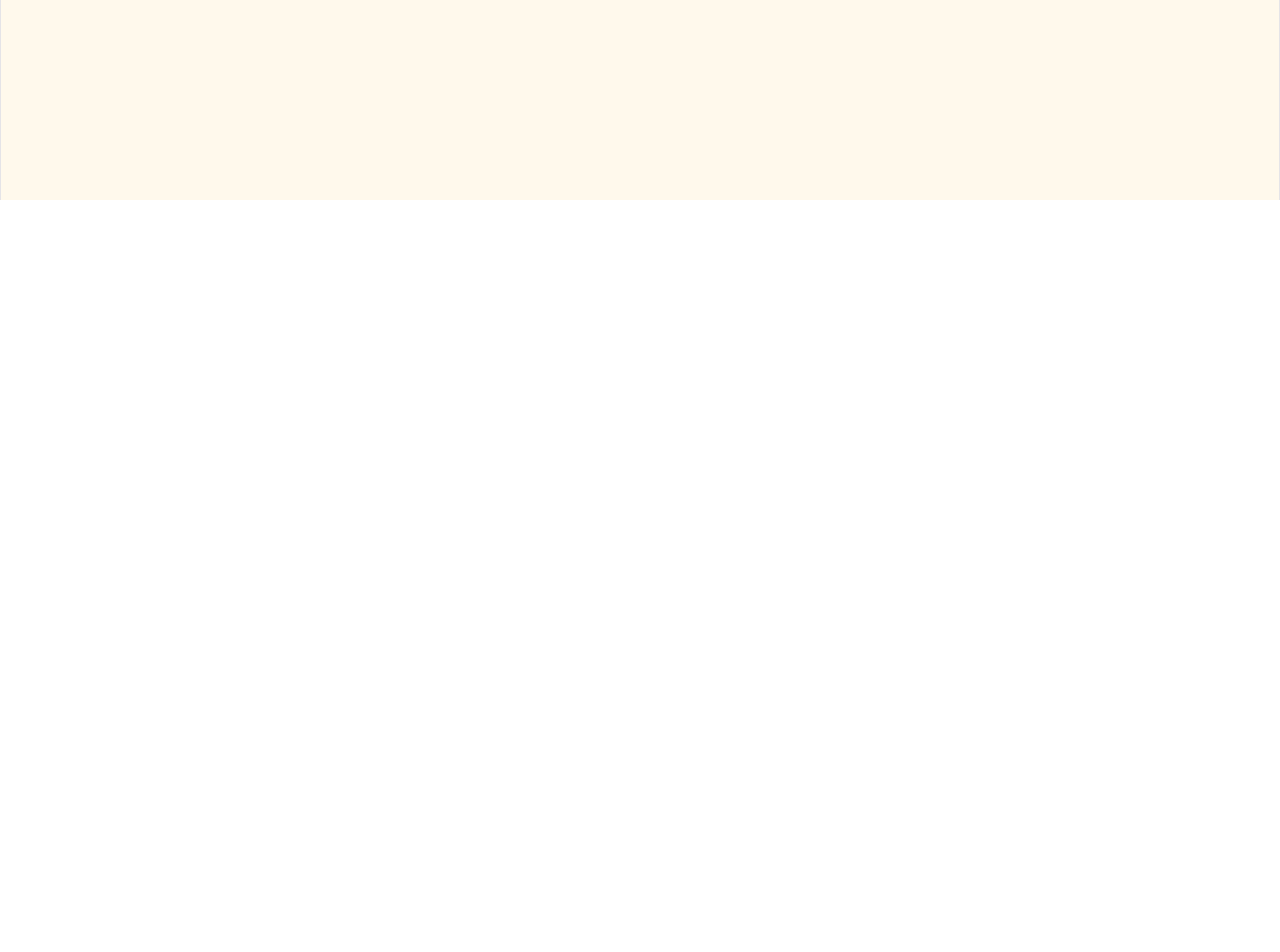
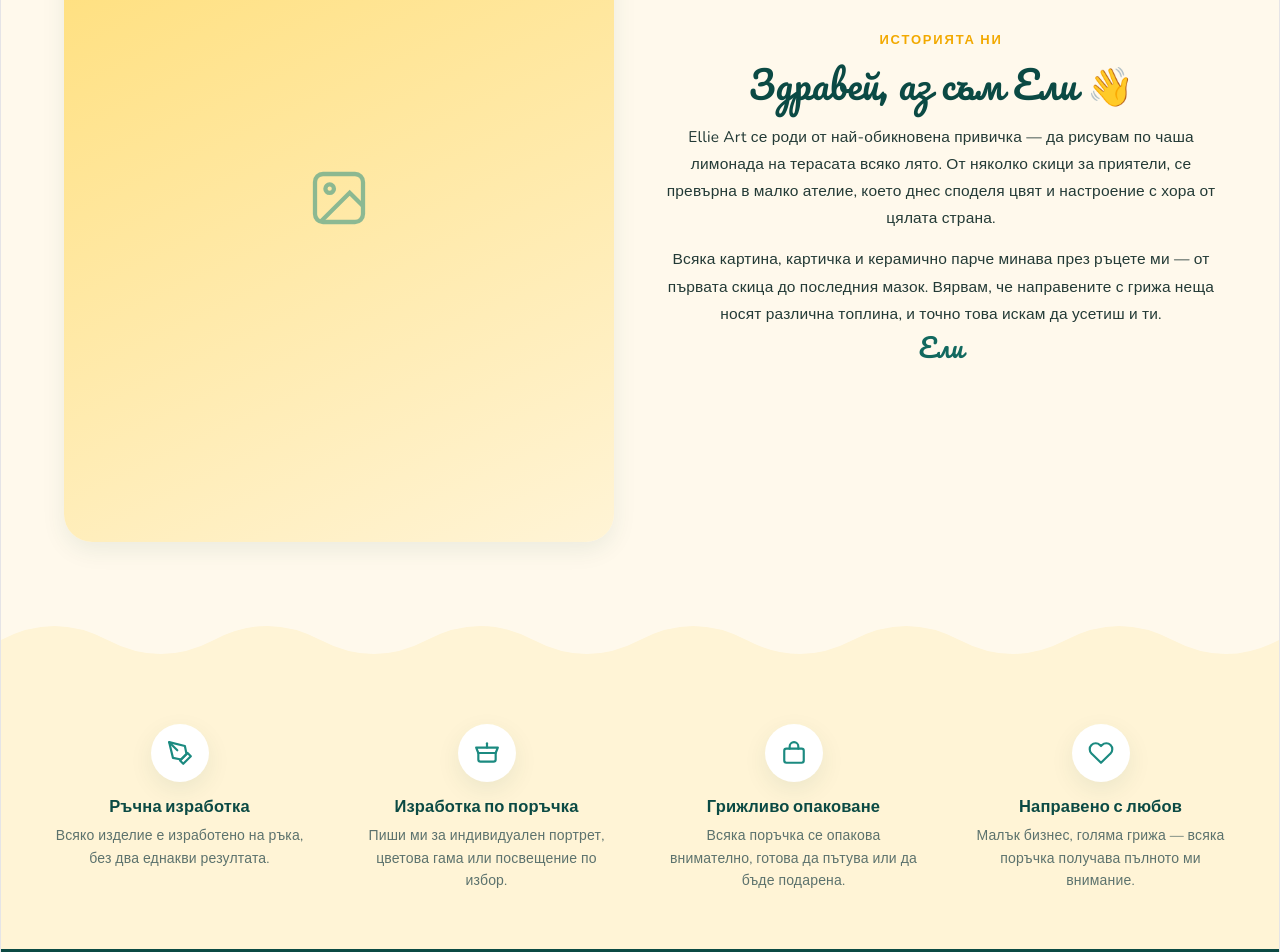
Before and after one commit to yonkoyotov04/ellie-s-art, a React (Vite) app in the folder client/: page /about in a window 1280 px wide. Shown: the part 600-1552 px from the top of the page. Before the commit the page ends 800 px from the top, so only its background shows below. Built offline with nearby package versions, Linux system fonts and the light colour scheme.

Commit message:
Added an about us page

```diff
--- a/client/src/App.jsx
+++ b/client/src/App.jsx
@@ -7,6 +7,7 @@ import { Route, Routes } from 'react-router'
 import Posts from './components/pages/Posts.jsx'
 import Catalogue from './components/pages/Catalogue.jsx'
 import Categories from './components/pages/Categories.jsx'
+import AboutUs from './components/pages/About Us.jsx'
 
 function App() {
     const [count, setCount] = useState(0)
@@ -20,6 +21,7 @@ function App() {
                     <Route path='/posts' element={<Posts />} />
                     <Route path='/catalogue' element={<Catalogue />} />
                     <Route path='/categories' element={<Categories />} />
+                    <Route path='/about' element={<AboutUs />} />
                 </Routes>
             </main>
             <Footer />
--- /dev/null
+++ b/client/src/components/pages/About Us.jsx
@@ -0,0 +1,109 @@
+
+export default function AboutUs() {
+    return (
+        <>
+            <section className="page-header section--tint">
+                <div className="page-header__inner">
+                    <span className="eyebrow">
+                        <svg viewBox="0 0 24 24" fill="none" stroke="currentColor" strokeWidth="2">
+                            <path d="M12 2 2 7l10 5 10-5-10-5Z" />
+                            <path d="M2 17l10 5 10-5M2 12l10 5 10-5" />
+                        </svg>
+                        Опознай ателието
+                    </span>
+                    <h1 className="script-heading">За нас</h1>
+                    <p className="section-sub">Малко за Ели, за четката, която не се разделя с нея, и за историята зад Ellie
+                        Art.</p>
+                </div>
+            </section>
+
+            <svg className="citrus-divider" viewBox="0 0 1200 60" preserveAspectRatio="none" style={{color:'var(--lemon-100)'}}>
+                <path
+                    d="M0 30 Q 50 60 100 30 T 200 30 T 300 30 T 400 30 T 500 30 T 600 30 T 700 30 T 800 30 T 900 30 T 1000 30 T 1100 30 T 1200 30 V0 H0 Z"
+                    fill="currentColor" />
+            </svg>
+
+            <section className="about-story">
+                <div className="about-story__media" aria-hidden="true">
+                    <svg viewBox="0 0 24 24" fill="none" stroke="currentColor" strokeWidth="1.6">
+                        <rect x="3" y="3" width="18" height="18" rx="3" />
+                        <circle cx="8.5" cy="8.5" r="1.6" />
+                        <path d="M21 15l-5-5L5 21" />
+                    </svg>
+                </div>
+                <div className="about-story__text">
+                    <span className="eyebrow">Историята ни</span>
+                    <h2>Здравей, аз съм Ели 👋</h2>
+                    <p>Ellie Art се роди от най-обикновена привичка — да рисувам по чаша лимонада на терасата всяко лято. От
+                        няколко скици за приятели, се превърна в малко ателие, което днес споделя цвят и настроение с хора
+                        от цялата страна.</p>
+                    <p>Всяка картина, картичка и керамично парче минава през ръцете ми — от първата скица до последния
+                        мазок. Вярвам, че направените с грижа неща носят различна топлина, и точно това искам да усетиш и
+                        ти.</p>
+                    <span className="about-story__signature">Ели</span>
+                </div>
+            </section>
+
+            <svg className="citrus-divider" viewBox="0 0 1200 60" preserveAspectRatio="none" style={{color:'var(--lemon-100)'}}>
+                <path
+                    d="M0 30 Q 50 0 100 30 T 200 30 T 300 30 T 400 30 T 500 30 T 600 30 T 700 30 T 800 30 T 900 30 T 1000 30 T 1100 30 T 1200 30 V60 H0 Z"
+                    fill="currentColor" />
+            </svg>
+            <section className="highlights">
+                <div className="highlights__inner">
+
+                    <div className="highlight">
+                        <span className="highlight__icon">
+                            <svg viewBox="0 0 24 24" fill="none" stroke="currentColor" strokeWidth="2"
+                                strokeLinecap="round" strokeLinejoin="round">
+                                <path d="M12 19l7-7 3 3-7 7-3-3Z" />
+                                <path d="M18 13l-1.5-7.5L2 2l3.5 14.5L13 18l5-5Z" />
+                                <path d="M2 2l7.5 7.5" />
+                            </svg>
+                        </span>
+                        <h3>Ръчна изработка</h3>
+                        <p>Всяко изделие е изработено на ръка, без два еднакви резултата.</p>
+                    </div>
+
+                    <div className="highlight">
+                        <span className="highlight__icon">
+                            <svg viewBox="0 0 24 24" fill="none" stroke="currentColor" strokeWidth="2"
+                                strokeLinecap="round" strokeLinejoin="round">
+                                <path d="M20 12v6a2 2 0 0 1-2 2H6a2 2 0 0 1-2-2v-6" />
+                                <path d="M2 7h20l-2 5H4L2 7Z" />
+                                <path d="M12 7V3" />
+                            </svg>
+                        </span>
+                        <h3>Изработка по поръчка</h3>
+                        <p>Пиши ми за индивидуален портрет, цветова гама или посвещение по избор.</p>
+                    </div>
+
+                    <div className="highlight">
+                        <span className="highlight__icon">
+                            <svg viewBox="0 0 24 24" fill="none" stroke="currentColor" strokeWidth="2"
+                                strokeLinecap="round" strokeLinejoin="round">
+                                <rect x="3" y="8" width="18" height="13" rx="2" />
+                                <path d="M8 8V6a4 4 0 0 1 8 0v2" />
+                            </svg>
+                        </span>
+                        <h3>Грижливо опаковане</h3>
+                        <p>Всяка поръчка се опакова внимателно, готова да пътува или да бъде подарена.</p>
+                    </div>
+
+                    <div className="highlight">
+                        <span className="highlight__icon">
+                            <svg viewBox="0 0 24 24" fill="none" stroke="currentColor" strokeWidth="2"
+                                strokeLinecap="round" strokeLinejoin="round">
+                                <path
+                                    d="M20.8 4.6a5.5 5.5 0 0 0-7.8 0L12 5.6l-1-1a5.5 5.5 0 0 0-7.8 7.8l1 1L12 21l7.8-7.6 1-1a5.5 5.5 0 0 0 0-7.8Z" />
+                            </svg>
+                        </span>
+                        <h3>Направено с любов</h3>
+                        <p>Малък бизнес, голяма грижа — всяка поръчка получава пълното ми внимание.</p>
+                    </div>
+
+                </div>
+            </section>
+        </>
+    )
+}
--- /dev/null
+++ b/client/src/css/aboutus.css
@@ -0,0 +1,115 @@
+.about-story {
+    max-width: var(--container);
+    margin: 0 auto;
+    padding: 12px 24px 70px;
+    display: grid;
+    grid-template-columns: 1fr 1fr;
+    gap: 52px;
+    align-items: center;
+}
+
+.about-story__media {
+    position: relative;
+    aspect-ratio: 4/5;
+    border-radius: var(--radius-lg);
+    background: linear-gradient(155deg, var(--lemon-300), var(--lemon-100));
+    display: flex;
+    align-items: center;
+    justify-content: center;
+    box-shadow: var(--shadow-soft);
+}
+
+.about-story__media svg {
+    width: 64px;
+    height: 64px;
+    color: var(--teal-500);
+    opacity: .5;
+}
+
+.about-story__text .eyebrow {
+    margin-bottom: 10px;
+}
+
+.about-story__text h2 {
+    font-family: var(--font-script);
+    font-weight: 400;
+    font-size: clamp(28px, 3.6vw, 38px);
+    color: var(--teal-900);
+    margin-bottom: 16px;
+}
+
+.about-story__text p {
+    color: var(--ink-900);
+    font-size: 15.5px;
+    line-height: 1.75;
+}
+
+.about-story__text p+p {
+    margin-top: 14px;
+}
+
+.about-story__signature {
+    margin-top: 22px;
+    font-family: var(--font-script);
+    font-size: 26px;
+    color: var(--teal-700);
+}
+
+@media (max-width: 820px) {
+    .about-story {
+        grid-template-columns: 1fr;
+        gap: 32px;
+    }
+
+    .about-story__media {
+        aspect-ratio: 16/10;
+    }
+}
+
+.highlights {
+    background: var(--lemon-100);
+    padding: 56px 24px;
+}
+
+.highlights__inner {
+    max-width: var(--container);
+    margin: 0 auto;
+    display: grid;
+    grid-template-columns: repeat(auto-fit, minmax(220px, 1fr));
+    gap: 28px;
+}
+
+.highlight {
+    text-align: center;
+    padding: 0 12px;
+}
+
+.highlight__icon {
+    width: 58px;
+    height: 58px;
+    margin: 0 auto 16px;
+    border-radius: 50%;
+    background: var(--white);
+    display: flex;
+    align-items: center;
+    justify-content: center;
+    box-shadow: var(--shadow-soft);
+}
+
+.highlight__icon svg {
+    width: 26px;
+    height: 26px;
+    color: var(--teal-500);
+}
+
+.highlight h3 {
+    font-family: var(--font-heading);
+    font-size: 16.5px;
+    margin-bottom: 8px;
+}
+
+.highlight p {
+    color: var(--ink-500);
+    font-size: 14px;
+    line-height: 1.6;
+}
--- a/client/src/css/main.css
+++ b/client/src/css/main.css
@@ -4,3 +4,4 @@
 @import url(./home.css);
 @import url(./navbar.css);
 @import url(./posts.css);
+@import url(./aboutus.css);
```
